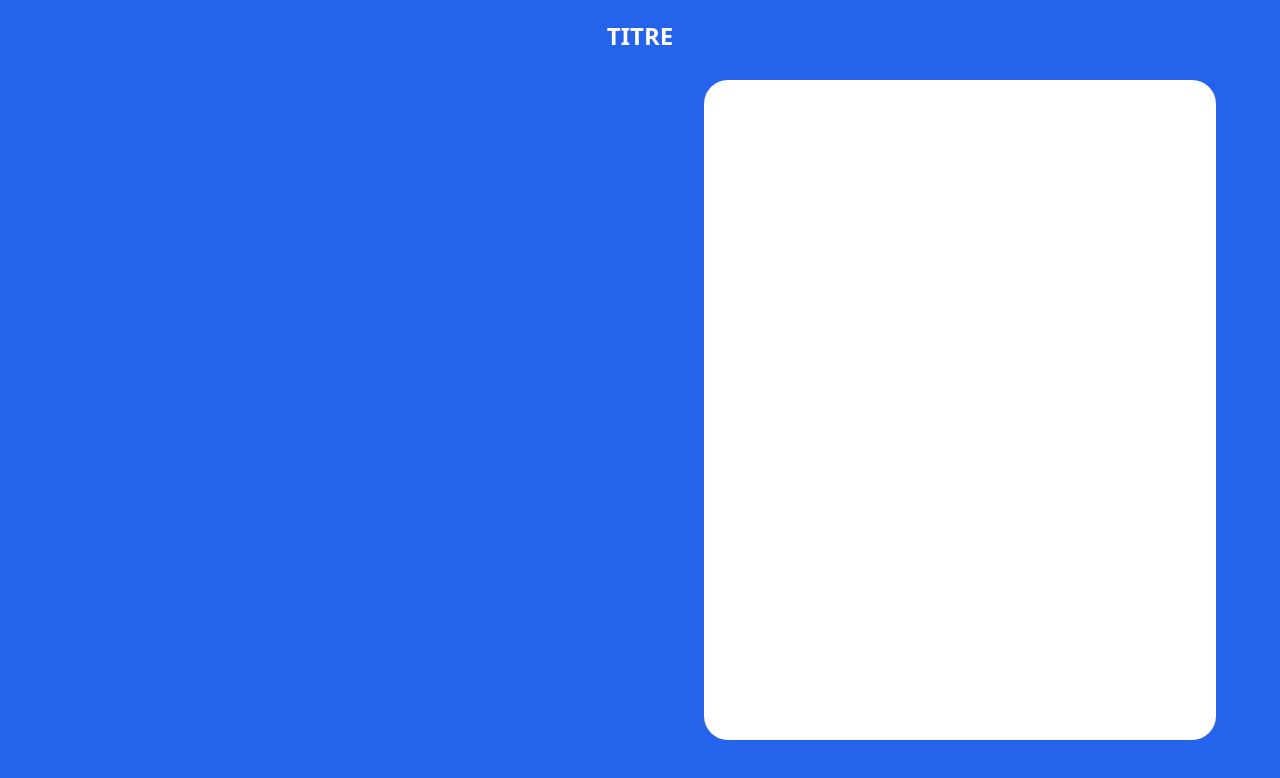
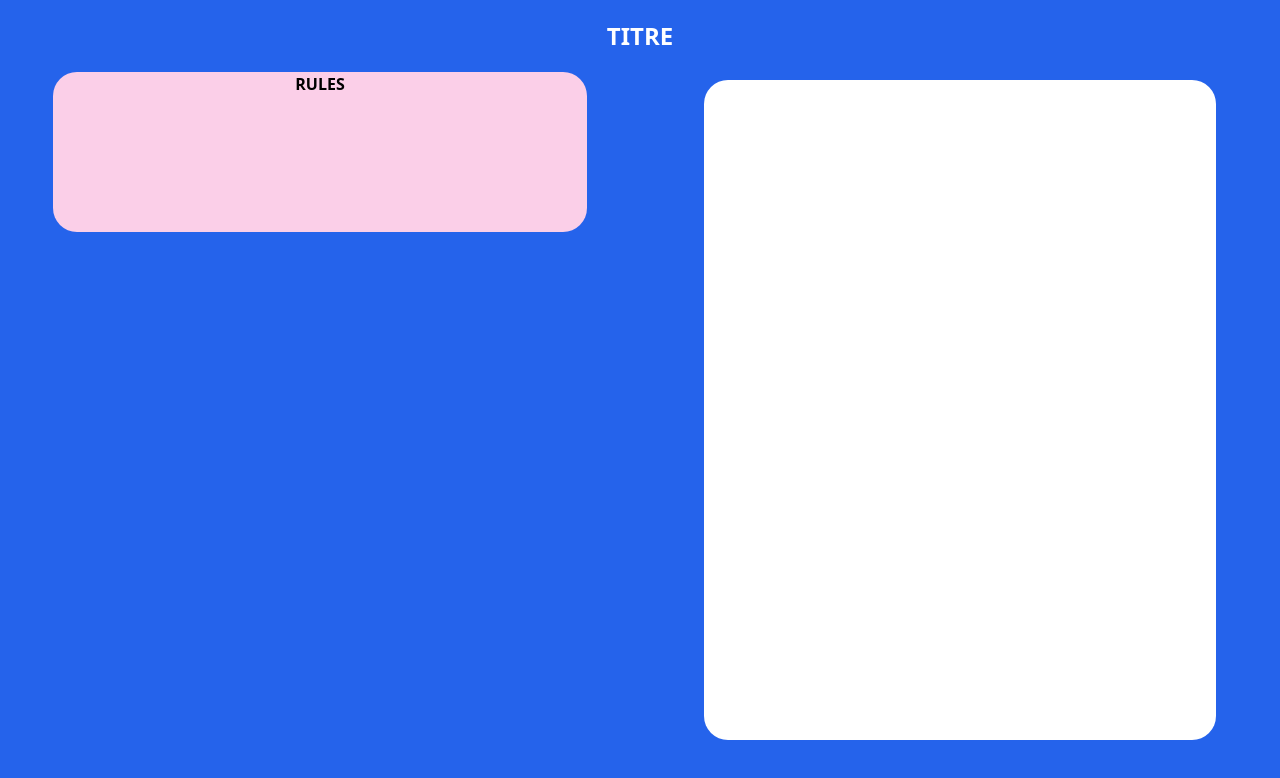
Before and after one commit to Osyrios/game-pendu, a React (Vite) app: page / in a window 1280 px wide. Shown: the top 778 px of the page. Built offline with nearby package versions, Linux system fonts and the light colour scheme.

Commit message:
start left part

```diff
--- a/src/component/body/LeftPart.tsx
+++ b/src/component/body/LeftPart.tsx
@@ -1,5 +1,7 @@
+import { Rules } from "../leftPart/Rules";
+
 export function LeftPart() {
-  return <div className="w-1/2">
-
+  return <div className="w-1/2 flex flex-col items-center">
+    <Rules/>
   </div>
 }
--- /dev/null
+++ b/src/component/leftPart/Rules.tsx
@@ -0,0 +1,5 @@
+export function Rules() {
+  return <div className="bg-pink-200 w-5/6 h-1/5 rounded-3xl">
+    <h2 className="uppercase text-md text-center font-bold">Rules</h2>
+  </div>
+}
--- a/src/style/output.css
+++ b/src/style/output.css
@@ -570,6 +570,10 @@ video {
   height: 83.333333%;
 }
 
+.h-1\/5 {
+  height: 20%;
+}
+
 .w-1\/2 {
   width: 50%;
 }
@@ -580,6 +584,10 @@ video {
 
 .w-full {
   width: 100%;
+}
+
+.w-5\/6 {
+  width: 83.333333%;
 }
 
 .flex-row {
@@ -639,6 +647,11 @@ video {
   background-color: rgb(254 243 199 / var(--tw-bg-opacity));
 }
 
+.bg-pink-200 {
+  --tw-bg-opacity: 1;
+  background-color: rgb(251 207 232 / var(--tw-bg-opacity));
+}
+
 .py-5 {
   padding-top: 1.25rem;
   padding-bottom: 1.25rem;
```
